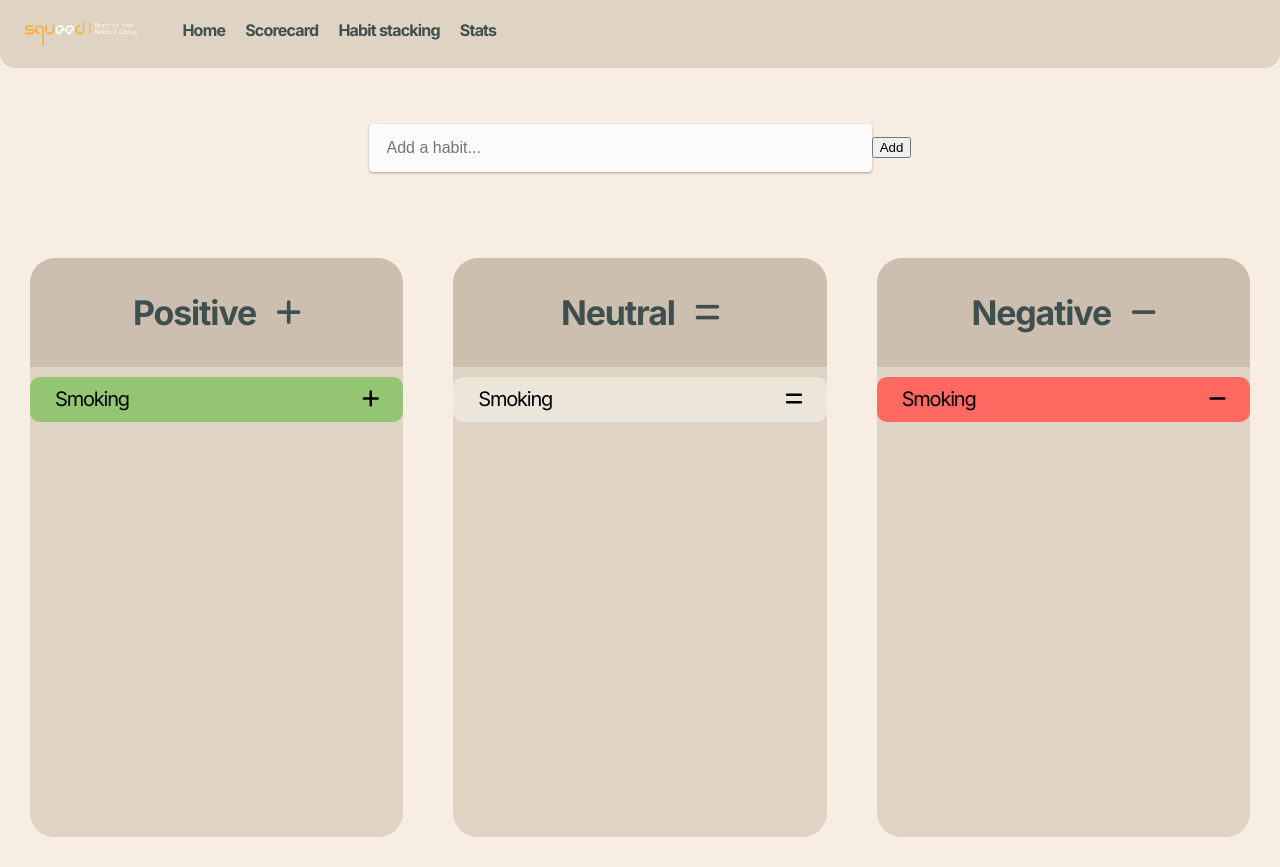
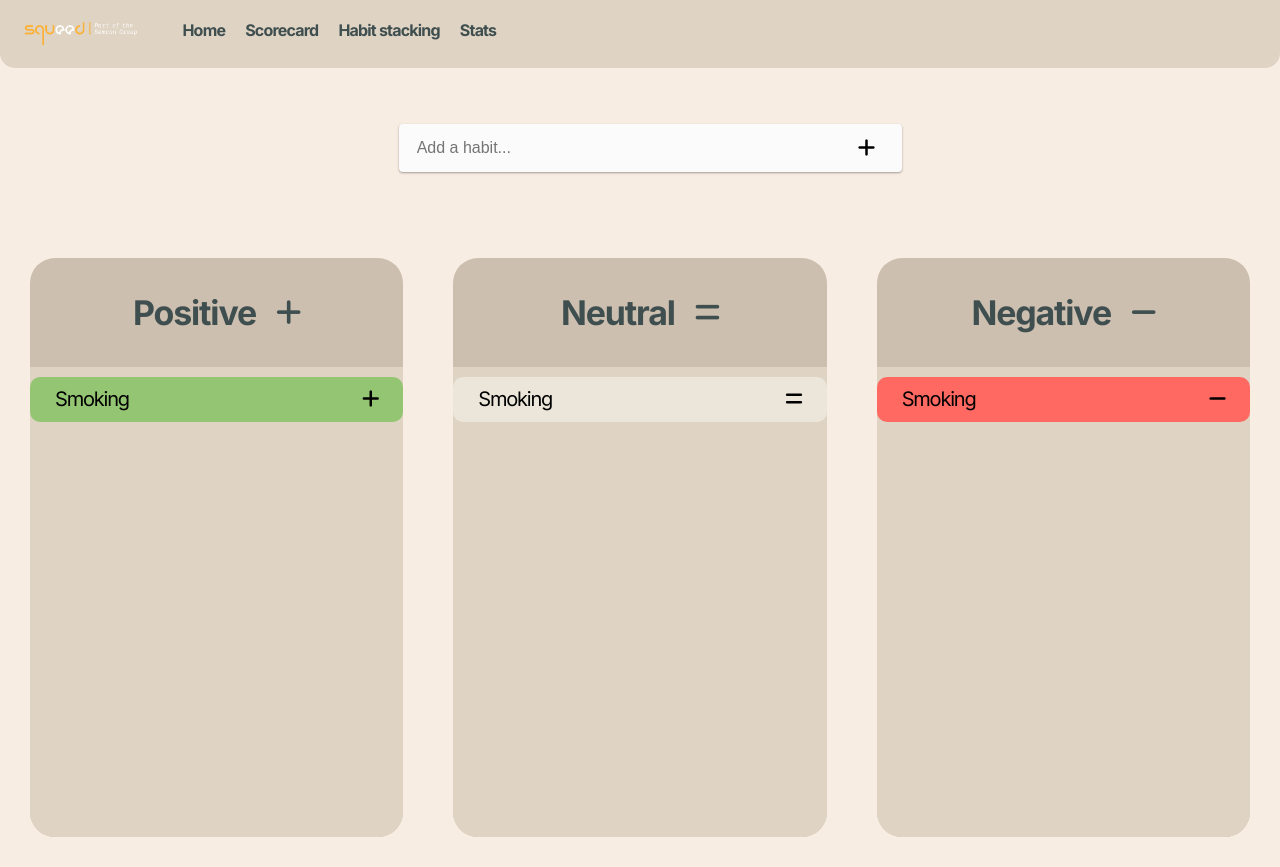
Before and after one commit to ChristopherHearne/React-Project, a React (Create React App) app: page / in a window 1280 px wide. Built offline with nearby package versions, Linux system fonts and the light colour scheme.

Commit message:
styling to textinput

```diff
--- a/src/App.css
+++ b/src/App.css
@@ -221,6 +221,24 @@ body{
   transition: all 0.1s ease 0s;
 }
 
+.input--container button{
+  margin-left: -50px;
+  border-radius: 50%;
+  height: 30px;
+  border: 0;
+  background: rgb(251, 251, 251);
+  cursor: pointer;
+  transition: all 0.1s ease 0.1s;
+}
+
+.input--container button:hover{
+  background-color: #EBE6D9;
+}
+
+.input--container .fa-plus{
+  font-size: 20px;
+}
+
 .input--container input:focus{
   border: 2px solid rgb(124, 138, 255);
 }
--- a/src/components/AddHabit.jsx
+++ b/src/components/AddHabit.jsx
@@ -27,7 +27,7 @@ export default function AddHabit(){
                     value={habit}
                     onChange={handleChange}
                 />
-                <button className="add--btn" onClick={addHabit}>Add</button>
+                <button className="add--btn" onClick={addHabit}><i class="fa-solid fa-plus"></i></button>
             </div>
             <div className="habits--container">
                 {habitList.map((habit ,index) => {
```
